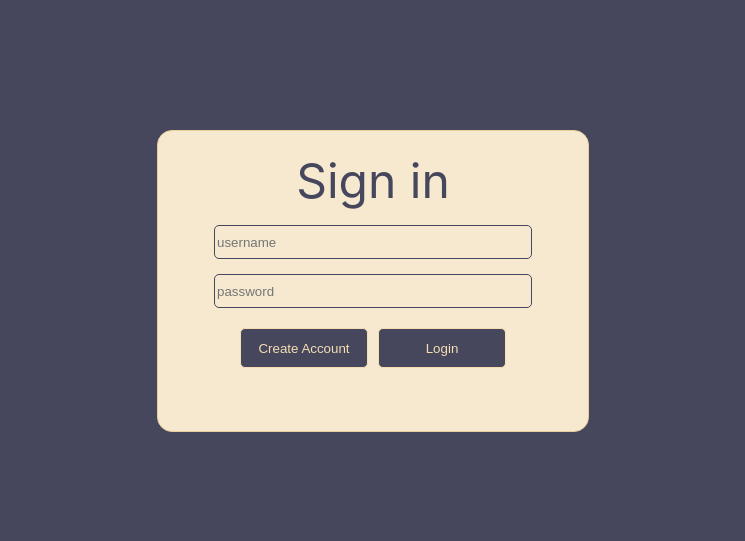
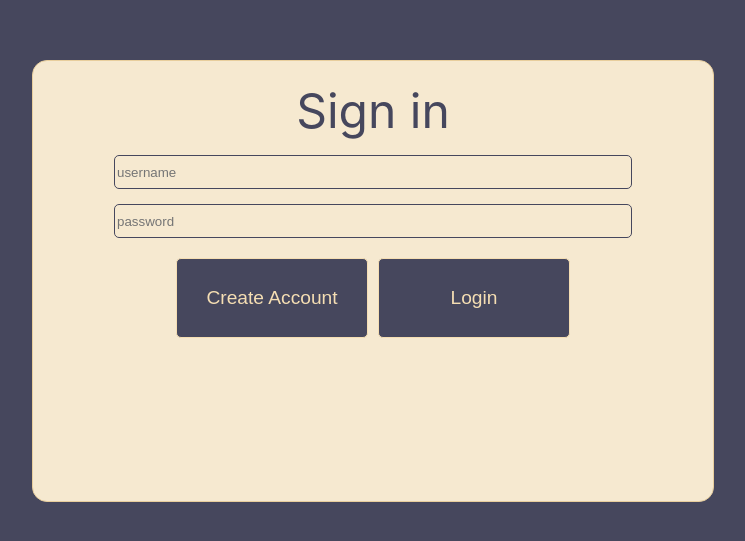
Before and after one commit to conno1771/3112_DatingApp, a React (Create React App) app in the folder dating-app/: page / in a window 1280 px wide. Shown: the part 119-660 px from the top of the page, without its empty margins (267-1012 px from the left). Built offline with nearby package versions, Linux system fonts and the light colour scheme.

Commit message:
Update App.css
added updated scheme for registration page

```diff
--- a/dating-app/src/App.css
+++ b/dating-app/src/App.css
@@ -2,8 +2,12 @@
   text-align: center;
   background-color: #46475d;
   color: #46475d;
+  overflow-x: hidden;
+  size: 100%;
 }
-
+html {
+  overflow: hidden;
+}
 .App-header {
   min-height: 100vh;
   width: 100vw;
@@ -16,8 +20,8 @@
 }
 
 .loginBox {
-  width: 15em;
-  height: 10em;
+  width: 50vw;
+  height: 50vh;
   border-radius: 15px;
   border: 1px solid rgb(232, 206, 157);
   padding: 20px;
@@ -34,8 +38,8 @@
 .loginInput {
   color: #46475d;
   margin-top: 15px;
-  min-height: 30px;
-  min-width: 80%;
+  height: 30px;
+  width: 80%;
   border-radius: 5px;
   border: 1px solid #46475d;
   background-color: rgb(246, 233, 208);
@@ -60,8 +64,9 @@
   padding-right: 7px;
   padding-top: 2px;
   padding-bottom: 2px;
-  width: 10vw;
-  height: 5vh;
+  font-size: 1.5vw;
+  width: 15vw;
+  height: 10vh;
 }
 
 .genderButton {
@@ -96,3 +101,20 @@ li {
 .genders {
   border-left: 20%;
 }
+@media screen and (min-width: 1068){
+  .button {
+    color: wheat;
+    background-color: #46475d;
+    border: 1px solid wheat;
+    border-radius: 5px;
+    margin-left: 5px;
+    margin-right: 5px;
+    margin-top: 20px;
+    padding-left: 7px;
+    padding-right: 7px;
+    padding-top: 2px;
+    padding-bottom: 2px;
+    width: 10vw;
+    height: 5vh;
+  }
+}
```
